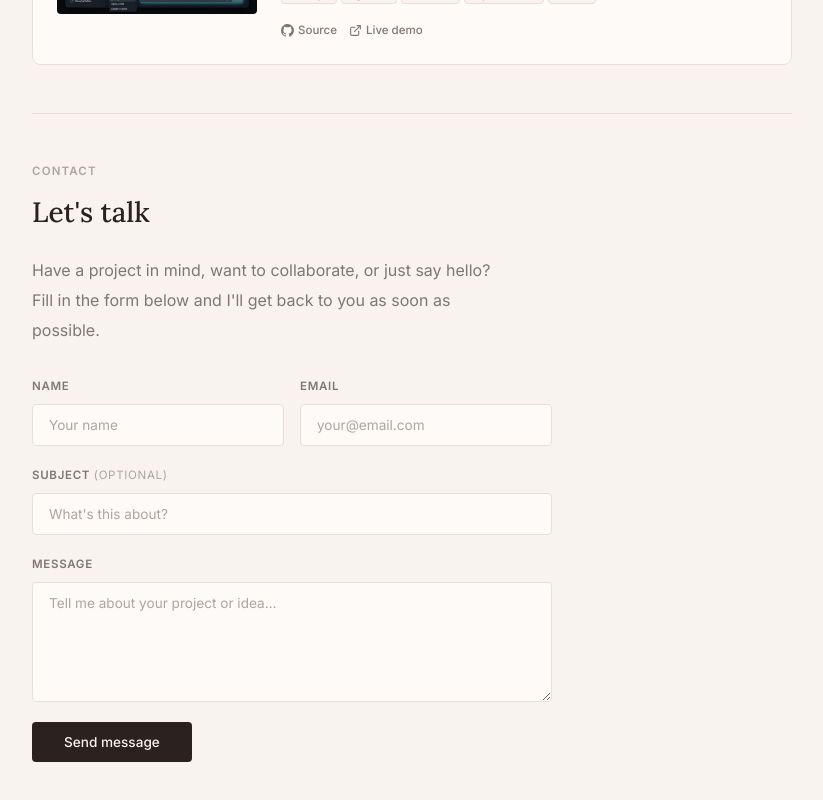
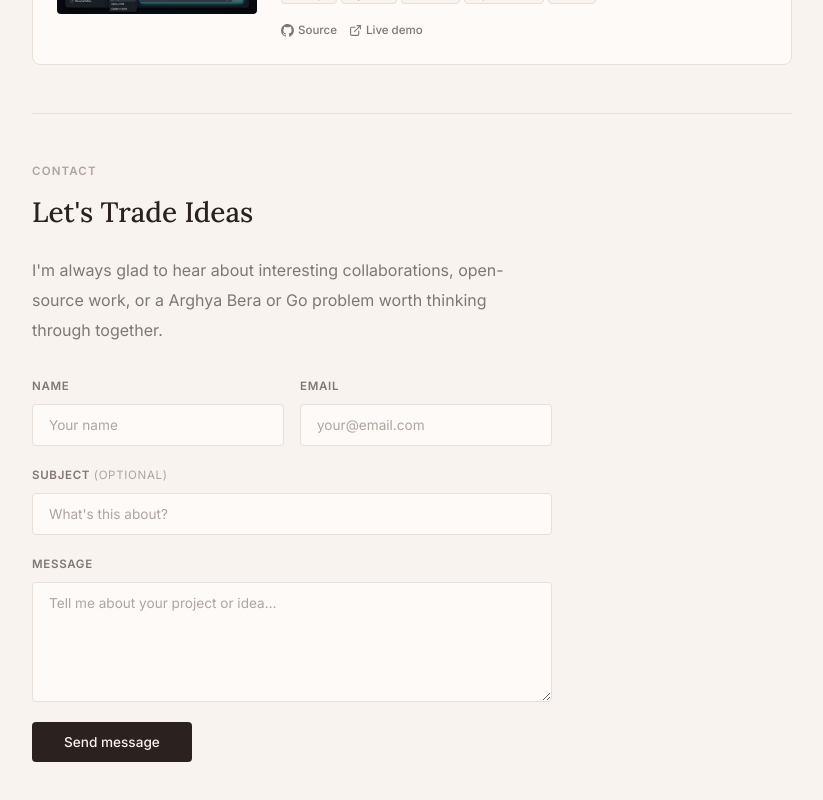
Before and after one commit to arghyabera007-hue/resume.me, a React (Vite) app: page / in a window 1280 px wide. Shown: the part 4158-4958 px from the top of the page, without its empty margins (320-1143 px from the left). Built offline with nearby package versions, Linux system fonts and the light colour scheme.

Commit message:
Update Contact section title to 'Let's Trade Ideas' and customize introductory text

```diff
--- a/src/components/Contact.jsx
+++ b/src/components/Contact.jsx
@@ -50,10 +50,10 @@ export default function Contact() {
   return (
     <section id="contact" className="section reveal" aria-labelledby="contact-heading">
       <p className="section__label">Contact</p>
-      <h2 id="contact-heading" className="section__title">Let&apos;s talk</h2>
+      <h2 id="contact-heading" className="section__title">Let&apos;s Trade Ideas</h2>
       <p className="contact__intro">
-        Have a project in mind, want to collaborate, or just say hello? Fill in the
-        form below and I&apos;ll get back to you as soon as possible.
+        I&apos;m always glad to hear about interesting collaborations, open-source work, or a
+        Arghya Bera or Go problem worth thinking through together.
       </p>
 
       {status === 'success' && (
--- a/src/components/GlassSearchBar.jsx
+++ b/src/components/GlassSearchBar.jsx
@@ -60,7 +60,7 @@ const SEARCHABLE_ITEMS = [
     title: 'Contact Form',
     subtitle: 'Direct messaging, inquiries & social links',
     category: 'Component',
-    keywords: ['contact', 'email', 'message', 'reach out', 'hire', 'get in touch', 'social'],
+    keywords: ['contact', 'email', 'message', 'reach out', 'hire', 'get in touch', 'trade ideas', 'collaborate', 'social'],
     badge: 'Section'
   },
   // Sub-items for deep search
```
